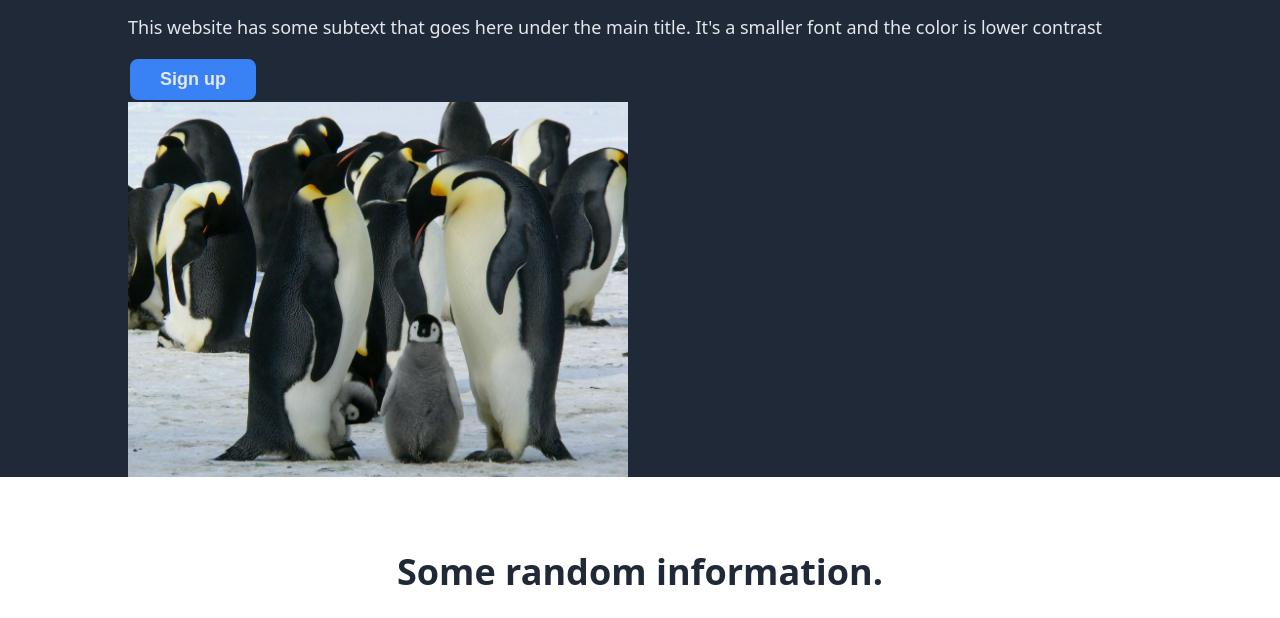
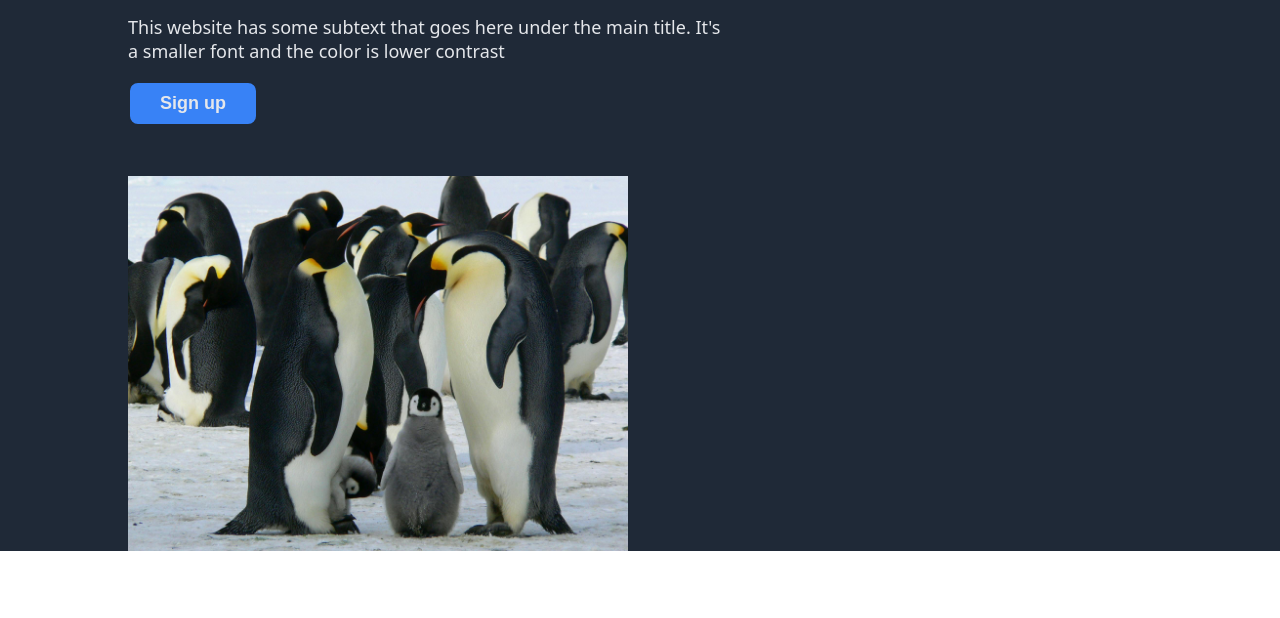
Before and after one commit to Solaire1903/odin-landing-page, a plain HTML site: page index.html in a window 1280 px wide. Shown: the part 168-786 px from the top of the page. Drawn offline with Linux system fonts and the light colour scheme.

Commit message:
Adjust hero banner content

```diff
--- a/styles.css
+++ b/styles.css
@@ -76,11 +76,13 @@ button {
     align-items: center;
     flex-basis: 80%;
     flex-wrap: wrap;
+    gap: 50px;
 }
 
 #hero-left {
     display: flex;
     flex-direction: column;
+    max-width: 600px;
 }
 
 #hero-text {
```
